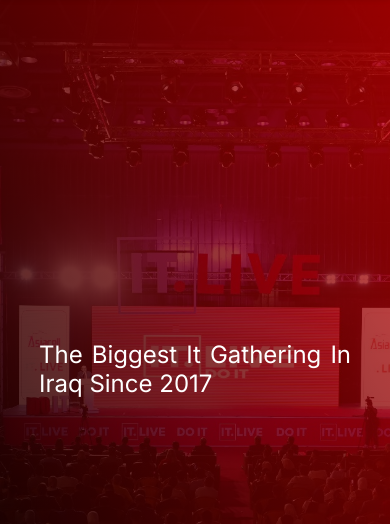
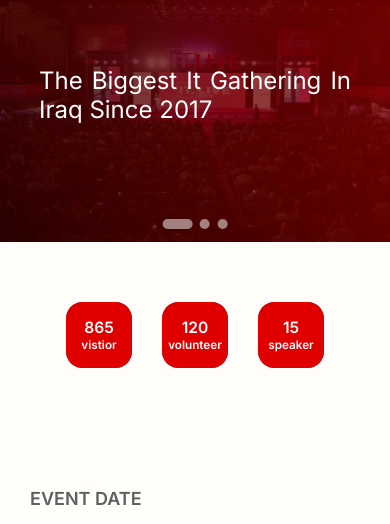
Before and after one commit to PilotMuhammed/IT-LIVE-update, a website: page index.html in a window 390 px wide. Shown: the part 53-577 px from the top of the page. Drawn offline with Linux system fonts and the light colour scheme.

Commit message:
Add 'type:module' to Package & Smooth Scroll

```diff
--- a/css/framework.css
+++ b/css/framework.css
@@ -42,6 +42,7 @@ html {
     margin: 0%;
     padding: 0%;
     box-sizing: border-box;
+    scroll-behavior: smooth;
 }
 a {
     text-decoration: none;
@@ -164,15 +165,14 @@ body {
 /*     SCROLL STYLE    */
 .scroll-inline {
     scroll-snap-type: inline mandatory;
-    scroll-padding-inline: 1rem;
-}
-.scroll-inline>* {
-    scroll-snap-align: start;
 }
 .scroll-Y {
     scroll-snap-type: mandatory;
 }
-.scroll-Y>* {
+.scroll-padding {
+    scroll-padding-inline: 1rem;
+}
+.scroll-inline>*, .scroll-Y>* {
     scroll-snap-align: start;
 }
 /* Scroll width */
--- a/css/master.css
+++ b/css/master.css
@@ -4,22 +4,26 @@
 .overview-container{
     overflow-x: scroll;
     white-space: nowrap;
+    font-size: 0%;
+    scroll-behavior: smooth;
 }
 .overview-slide{
     display: inline-block;
     overflow: hidden;
     position: relative;
+    width: 100vw;
     height: 100vh;
+}
+.overview-slide img{
+    filter: brightness(50%);
 }
 .overview-slide .effect{
     position: absolute;
     top: 0%;
     left: 0%;
-    width: 100vw;
+    width: inherit;
     height: 100vh;
-    /* background-color: rgba(255, 0, 0, 0.5); */
-    background: linear-gradient(60deg, rgba(0, 0, 0, 0.9) 0%, rgba(224, 0, 0, 0.7) 100%);
-    /* backdrop-filter: blure(100%); */
+    background: linear-gradient(60deg, rgba(0, 0, 0, 0.7) 0%, rgba(224, 0, 0, 0.5) 100%);
 }
 .overview-slide p{
     position: absolute;
@@ -47,11 +51,12 @@
     border-radius: 8px;
     margin-inline: 2px;
     transition: all .5s ease;
-    background-color: var(--LightGray);
+    background-color: var(--White);
+    opacity: .5;
 }
 .slide-btn:active, .slide-btn:focus-visible{
-    background-color: var(--White);
     outline-color: var(--Red);
+    opacity: 1;
 }
 .slide-btn.current{
     width: 45px;
@@ -74,10 +79,10 @@
 /*   Numbers   */
 .numbers-sec {
     display: grid;
-    grid-template-columns: repeat(3, 1fr);
+    grid-template-columns: repeat(3, 20%);
+    place-content: center;
     gap: 30px;
 }
-
 .content-numbers {
     width: 100%;
     aspect-ratio: 1/1;
@@ -95,10 +100,10 @@
     z-index: 1;
 }
 .content-numbers .text>h2{
-    font-size: 5vw;
+    font-size: 4vw;
 }
 .content-numbers .text>h2+*{
-    font-size: 4vw;
+    font-size: 3vw;
 }
 .line-bottom {
     background-color: var(--Red);
@@ -116,16 +121,10 @@
         width: 100px;
         height: 100px;
     }
-
-    .numbers-sec {
-        /* margin-bottom: 40px; */
-    }
 }
 
 /*    EVENT DATE  */
 .eventDate-sec {
-    /* margin-top: 100px; */
-    /* margin-bottom: 100px; */
 }
 
 .eventDate-sec .container {
@@ -143,11 +142,6 @@
 }
 
 @media (max-width:750px) {
-    .eventDate-sec {
-        /* margin-top: 50px; */
-        /* margin-bottom: 50px; */
-    }
-
     .eventDate-sec .container h3 {
         font-size: 30px;
     }
@@ -197,7 +191,6 @@
     background-color: var(--Very-dark-blue);
     padding: 30px;
     min-width: 300px;
-    /* margin: 50px 0; */
 }
 .new-title{
     color: var(--Soft-orange);
@@ -207,6 +200,7 @@
 }
 .new-sec h3{
     color: white;
+    margin: .5rem 0%;
 }
 .new-sec h3:hover, .new-sec h3:active, .new-sec h3 a:focus{
     color: var(--Soft-orange);
@@ -226,10 +220,6 @@
 /* LAPTOP SCREEN*/
 @media (width > 767px) {
     .news-container{
-        display: flex;
-        gap: 30px;
-    }
-    .news-sec .landing-content{
         display: flex;
         gap: 30px;
     }
@@ -273,6 +263,7 @@
     align-items: center;
     gap: 50px;
     overflow-x: scroll;
+    scroll-behavior: smooth;
 }
 .speaker-card {
     min-width: calc(33% - 50px);
@@ -380,12 +371,29 @@
 }
 @media (width >= 768px) {
     .slide-btn:hover{
-        background-color: var(--White);
+        opacity: 1;
     }
 }
 @media (width < 768px) {
+    .overview-slide{
+        display: inline-block;
+        overflow: hidden;
+        position: relative;
+        width: 100vw;
+        height: 35vh;
+    }
     .overview-slide p{
         font-size: 2rem;
+    }
+    .overview-controls{
+        bottom: 10px;
+    }
+    .slide-btn{
+        width: 10px;
+        height: 10px;
+    }
+    .slide-btn.current{
+        width: 30px;
     }
     section {
         padding: 4rem 10%;
--- a/index.html
+++ b/index.html
@@ -135,7 +135,7 @@
             <div class="speakers-slider">
                 <button class="scroll-btn" id="slideLeft">&#8592</button>
                 <button class="scroll-btn" id="slideRight">&#8594</button>
-                <div class="scroll-container scroll-inline hide-scrollbar" id="cardsContainer">
+                <div class="scroll-container scroll-inline scroll-padding hide-scrollbar" id="cardsContainer">
                     <div class="speaker-card"><img src="./assets/images/person.jpg" alt="">
                         <div class="speaker-info">
                             <h3 class="speaker-name">speaker name</h3>
@@ -237,6 +237,6 @@
 
     <script type="text/javascript" src="./js/numbersUp.js" defer></script>
     <script type="text/javascript" src="./js/navigationBar.js" defer></script>
-    <script type="text/javascript" src="./js/hScroll.js" defer></script>
+    <script type="module" src="./js/hScroll.js" defer></script>
 </body>
 </html>
--- a/package.json
+++ b/package.json
@@ -3,6 +3,7 @@
   "version": "1.0.0",
   "description": "",
   "main": "index.js",
+  "type": "module",
   "scripts": {
     "test": "echo \"Error: no test specified\" && exit 1"
   },
```
Also changed, not shown: js/hScroll.js (+119 -0 lines).
